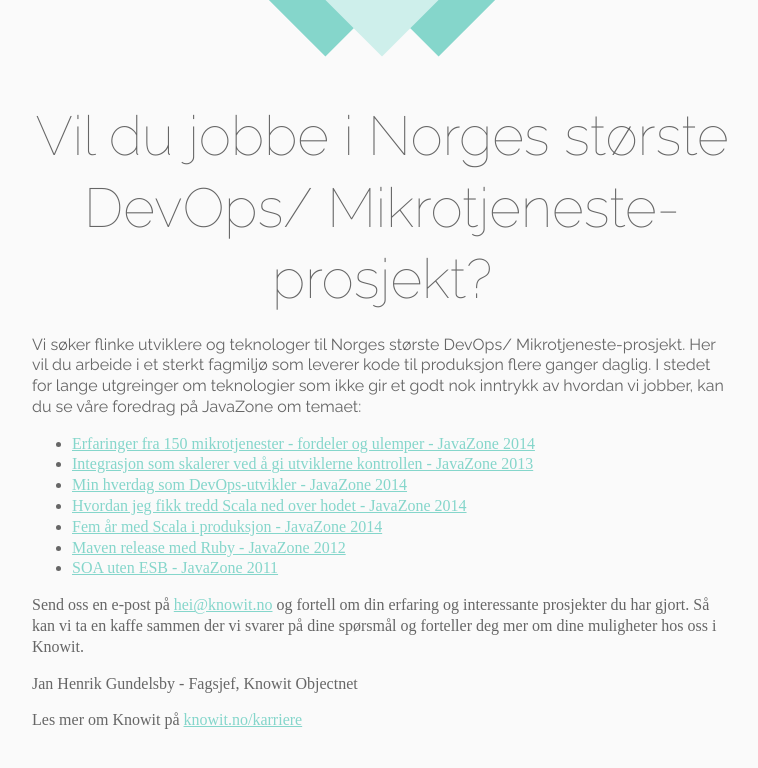
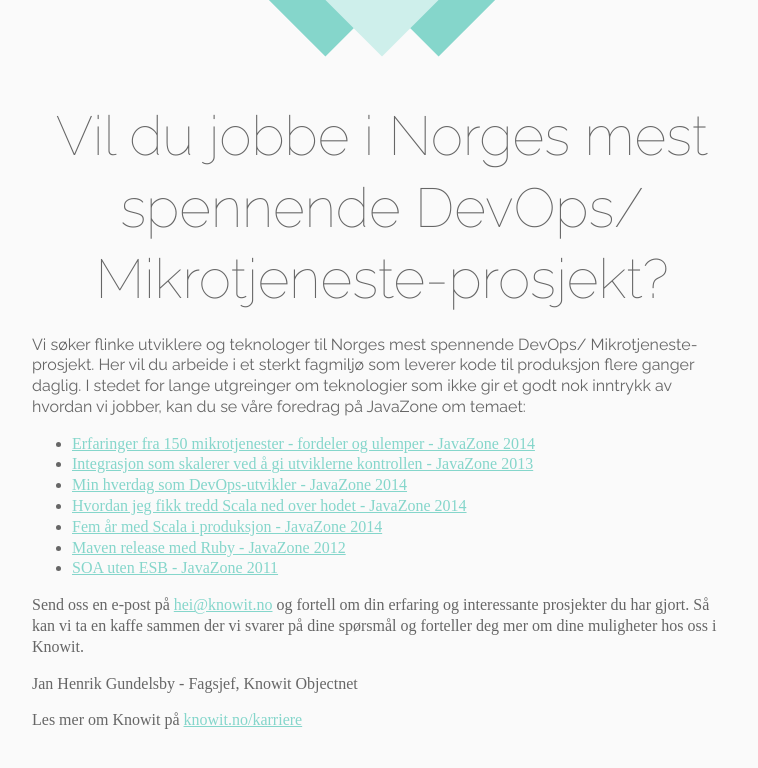
Before and after one commit to knowit/devops.knowit.no, a website: page src/index.jade in a window 1280 px wide. Shown: the whole page, without its empty margins (258-1016 px from the left). Drawn offline with nearby package versions, Linux system fonts and the light colour scheme; files that its build step writes are made by us from their sources.

Commit message:
Største->spennende

```diff
--- a/src/index.jade
+++ b/src/index.jade
@@ -3,10 +3,10 @@
 block content
   section.two
     .content
-      h1 Vil du jobbe i Norges største DevOps/ Mikrotjeneste-prosjekt?
+      h1 Vil du jobbe i Norges mest spennende DevOps/ Mikrotjeneste-prosjekt?
 
       p.lead
-        | Vi søker flinke utviklere og teknologer til Norges største DevOps/ Mikrotjeneste-prosjekt. Her vil du
+        | Vi søker flinke utviklere og teknologer til Norges mest spennende DevOps/ Mikrotjeneste-prosjekt. Her vil du
         | arbeide i et sterkt fagmiljø
         | som leverer kode til produksjon flere ganger daglig. I stedet for lange utgreinger om teknologier som
         | ikke gir et godt nok inntrykk
```
Also changed, not shown: index.html.
